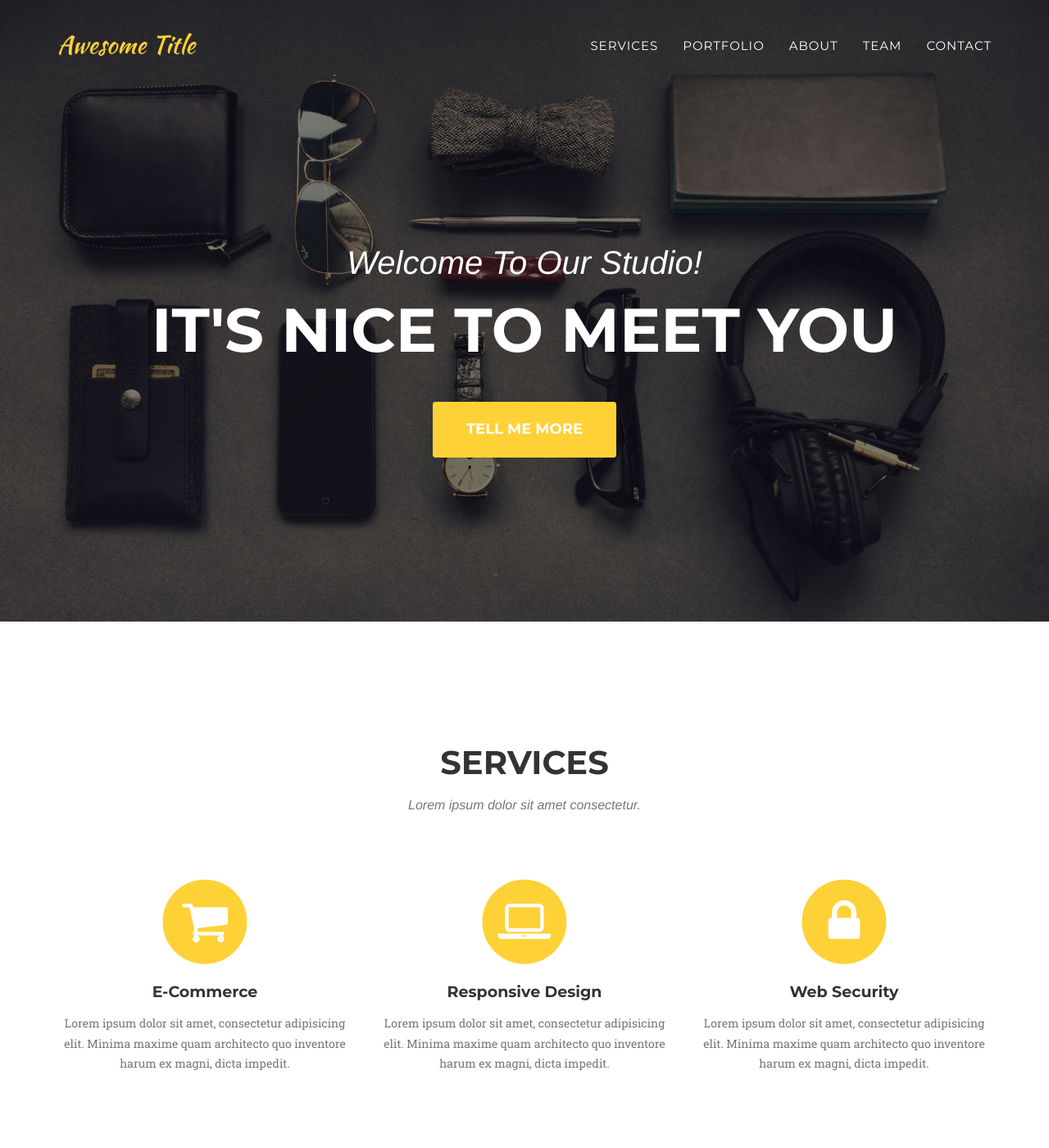
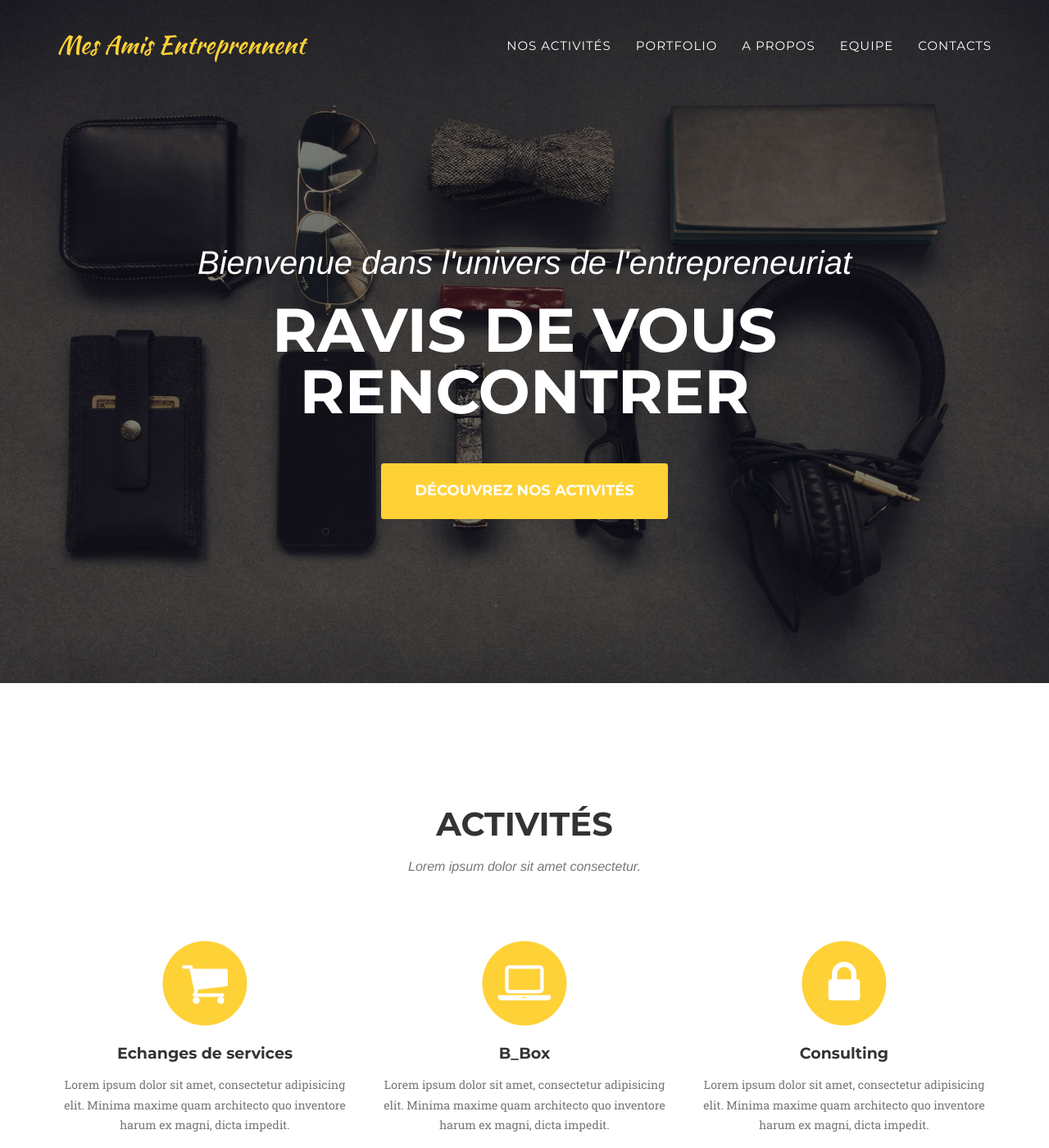
Before and after one commit to prudoss25/mae.github.com, a Jekyll site: the page built from index.html, in a window 1280 px wide and 1400 px high. Shown: the whole window at 82% size. Built offline with Jekyll 4.4.1, drawn with Linux system fonts in a browser that asks for light colours; some web fonts are replaced; some of the changed text lies outside the part shown.

Commit message:
Custumisation Init

```diff
--- a/_config.yml
+++ b/_config.yml
@@ -2,14 +2,14 @@ url: https://y7kim.github.io
 baseurl: /mae.github.com
 
 # Site settings
-title: Awesome Title
-email: your-email@domain.com
+title: Mes Amis Entreprennent
+email: prudoss26@gmail.com
 description: "Write an awesome description for your new site here. You can edit this line in _config.yml. It will appear in your document head meta (for Google search results) and in your feed.xml site description."
 
 
 # Team names, titles and social links
 people:
-- name: Kay Garland
+- name: DOSSOU Prudence
   pic: 1
   position: Lead Designer
   social:
@@ -20,7 +20,7 @@ people:
     - title: stack-overflow
       url: #
 
-- name: Larry Parker
+- name: DOSSA Sandra
   pic: 2
   position: Lead Marketer
   social:
@@ -31,7 +31,7 @@ people:
     - title: linkedin
       url: #
 
-- name: Diana Petersen
+- name: YINNIE Axelle
   pic: 3
   position: Lead Developer
   social:
--- a/_includes/header.html
+++ b/_includes/header.html
@@ -19,19 +19,19 @@
                         <a href="#page-top"></a>
                     </li>
                     <li>
-                        <a class="page-scroll" href="#services">Services</a>
+                        <a class="page-scroll" href="#services">Nos Activités</a>
                     </li>
                     <li>
                         <a class="page-scroll" href="#portfolio">Portfolio</a>
                     </li>
                     <li>
-                        <a class="page-scroll" href="#about">About</a>
+                        <a class="page-scroll" href="#about">A propos</a>
                     </li>
                     <li>
-                        <a class="page-scroll" href="#team">Team</a>
+                        <a class="page-scroll" href="#team">Equipe</a>
                     </li>
                     <li>
-                        <a class="page-scroll" href="#contact">Contact</a>
+                        <a class="page-scroll" href="#contact">Contacts</a>
                     </li>
                 </ul>
             </div>
@@ -44,9 +44,9 @@
     <header>
         <div class="container">
             <div class="intro-text">
-                <div class="intro-lead-in">Welcome To Our Studio!</div>
-                <div class="intro-heading">It's Nice To Meet You</div>
-                <a href="#services" class="page-scroll btn btn-xl">Tell Me More</a>
+                <div class="intro-lead-in">Bienvenue dans l'univers de l'entrepreneuriat</div>
+                <div class="intro-heading">Ravis de vous rencontrer</div>
+                <a href="#services" class="page-scroll btn btn-xl">Découvrez nos Activités</a>
             </div>
         </div>
     </header>
--- a/_includes/services.html
+++ b/_includes/services.html
@@ -3,7 +3,7 @@
         <div class="container">
             <div class="row">
                 <div class="col-lg-12 text-center">
-                    <h2 class="section-heading">Services</h2>
+                    <h2 class="section-heading">Activités</h2>
                     <h3 class="section-subheading text-muted">Lorem ipsum dolor sit amet consectetur.</h3>
                 </div>
             </div>
@@ -13,7 +13,7 @@
                         <i class="fa fa-circle fa-stack-2x text-primary"></i>
                         <i class="fa fa-shopping-cart fa-stack-1x fa-inverse"></i>
                     </span>
-                    <h4 class="service-heading">E-Commerce</h4>
+                    <h4 class="service-heading">Echanges de services</h4>
                     <p class="text-muted">Lorem ipsum dolor sit amet, consectetur adipisicing elit. Minima maxime quam architecto quo inventore harum ex magni, dicta impedit.</p>
                 </div>
                 <div class="col-md-4">
@@ -21,7 +21,7 @@
                         <i class="fa fa-circle fa-stack-2x text-primary"></i>
                         <i class="fa fa-laptop fa-stack-1x fa-inverse"></i>
                     </span>
-                    <h4 class="service-heading">Responsive Design</h4>
+                    <h4 class="service-heading">B_Box</h4>
                     <p class="text-muted">Lorem ipsum dolor sit amet, consectetur adipisicing elit. Minima maxime quam architecto quo inventore harum ex magni, dicta impedit.</p>
                 </div>
                 <div class="col-md-4">
@@ -29,7 +29,7 @@
                         <i class="fa fa-circle fa-stack-2x text-primary"></i>
                         <i class="fa fa-lock fa-stack-1x fa-inverse"></i>
                     </span>
-                    <h4 class="service-heading">Web Security</h4>
+                    <h4 class="service-heading">Consulting</h4>
                     <p class="text-muted">Lorem ipsum dolor sit amet, consectetur adipisicing elit. Minima maxime quam architecto quo inventore harum ex magni, dicta impedit.</p>
                 </div>
             </div>
```
